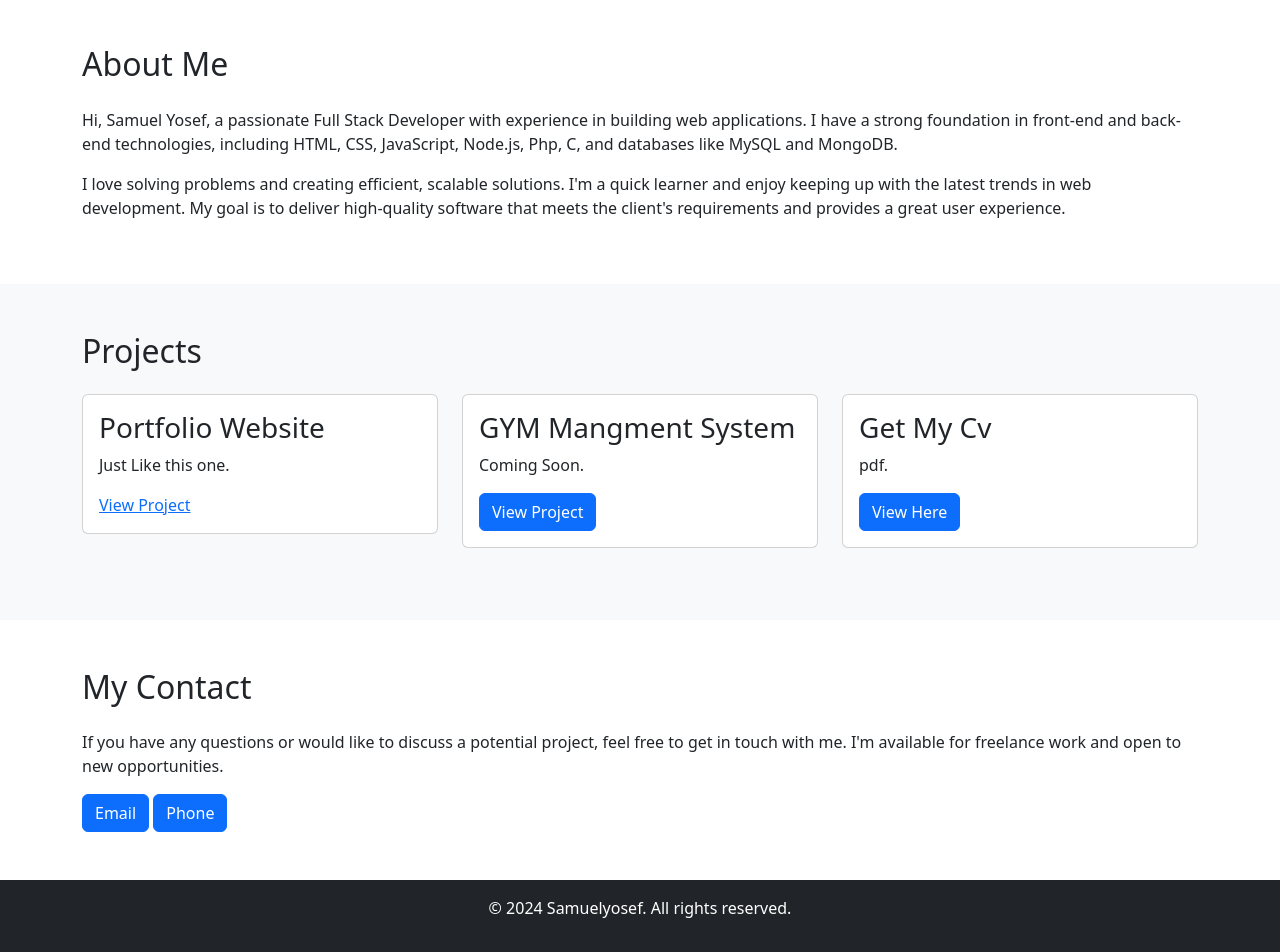
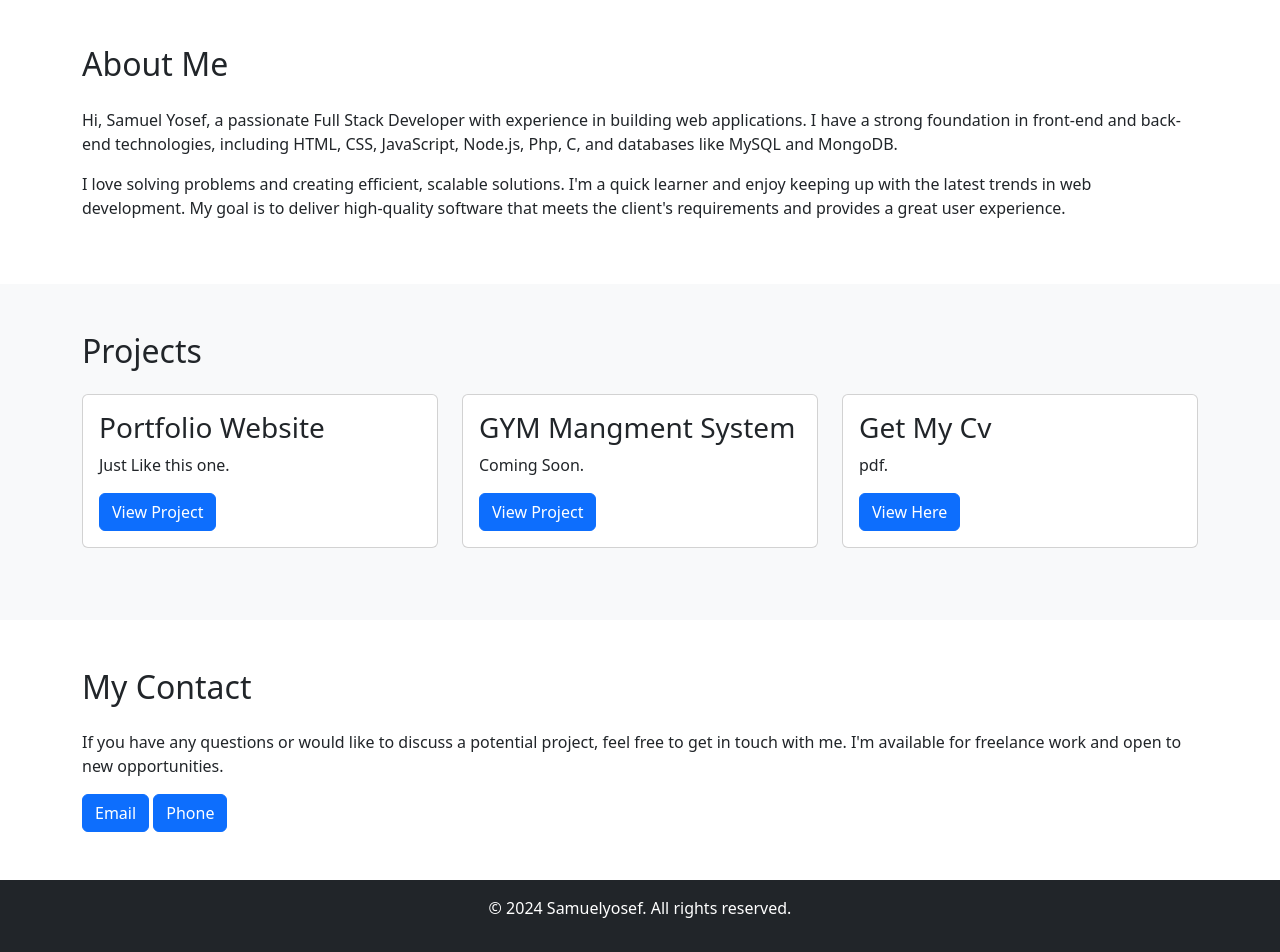
Before and after one commit to SYZBA1/MyLandingPage, a Jekyll site: the page index.html, which Jekyll copies as it is, in a window 1280 px wide. Shown: the part 514-1466 px from the top of the page. Built offline with Jekyll 4.4.1, drawn with Linux system fonts in a browser that asks for light colours; grey boxes are pictures that could not be loaded.

Commit message:
Update index.html
update the Butten in the index.html

```diff
--- a/index.html
+++ b/index.html
@@ -59,7 +59,7 @@
             <div class="card-body">
               <h3 class="card-title">Portfolio Website</h3>
               <p class="card-text">Just Like this one.</p>
-              <a href="#" class="https://samuelyosef.my.canva.site/full-portifolio">View Project</a>
+              <a href="#" class="btn btn-primary">View Project</a>
             </div>
           </div>
         </div>
```
